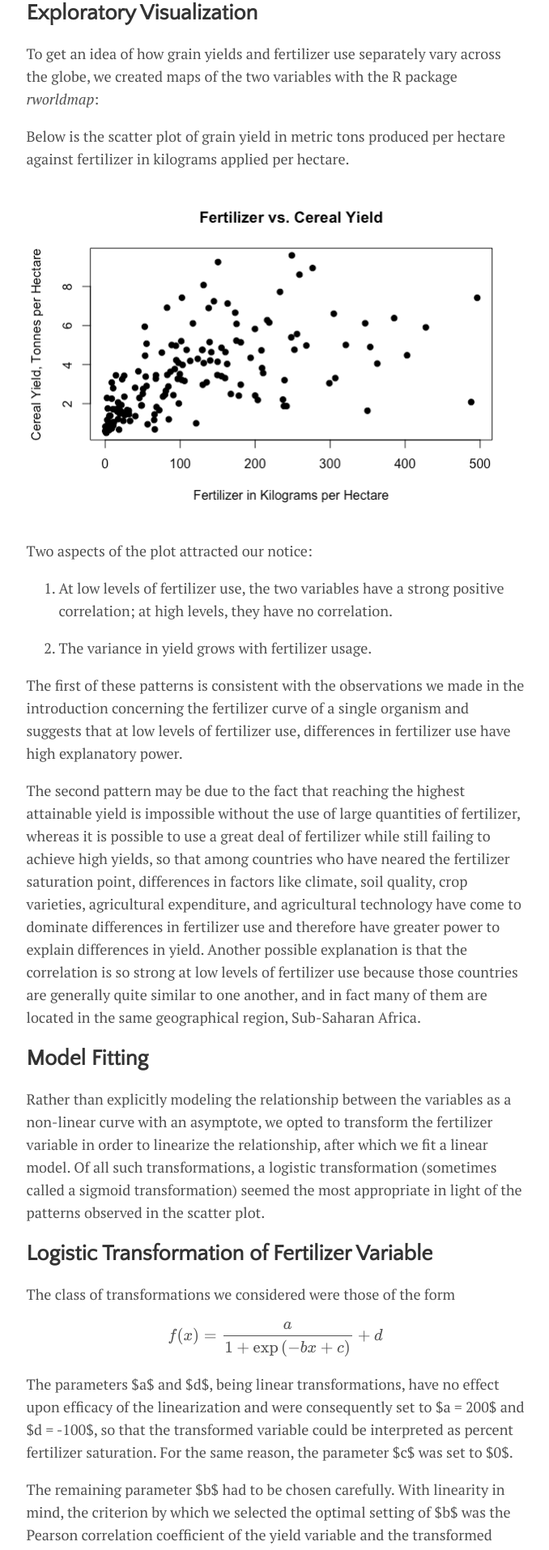
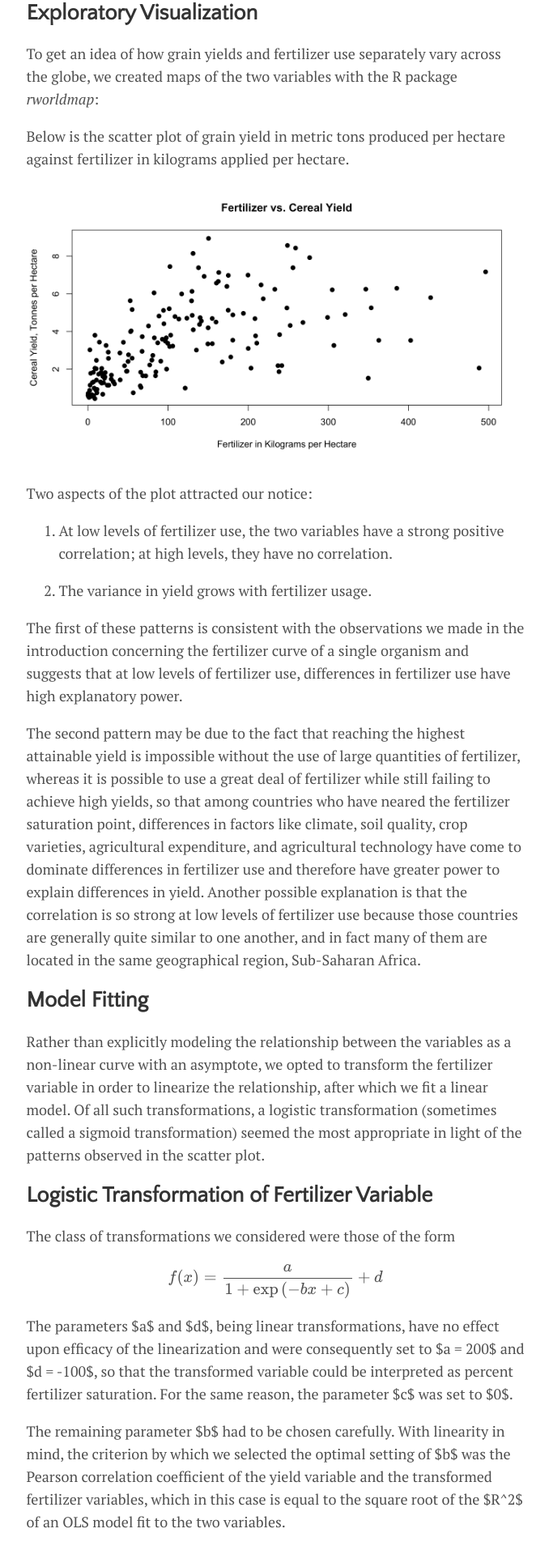
Before and after one commit to DanielAmes/DanielAmes.github.io, a Jekyll site: the page built from _posts/2024-11-14-grainyieldproject.md, in a window 1280 px wide. Shown: the part 1712-3626 px from the top of the page at 81% size, without its empty margins (300-978 px from the left). Built offline with Jekyll 4.4.1, drawn with Linux system fonts in a browser that asks for light colours; formulas are drawn with MathJax 3.

Commit message:
Modified scatter plot

```diff
--- a/_posts/2024-11-14-grainyieldproject.md
+++ b/_posts/2024-11-14-grainyieldproject.md
@@ -32,7 +32,7 @@ To get an idea of how grain yields and fertilizer use separately vary across the
 
 Below is the scatter plot of grain yield in metric tons produced per hectare against fertilizer in kilograms applied per hectare.
 
-![Figure 4]({{ site.baseurl }}/assets/img/FertilizerYieldScatter.png)
+![Figure 4]({{ site.baseurl }}/assets/img/scatteryield.png)
 
 Two aspects of the plot attracted our notice:
 
```
Also changed, not shown: assets/img/scatteryield.png (added).
